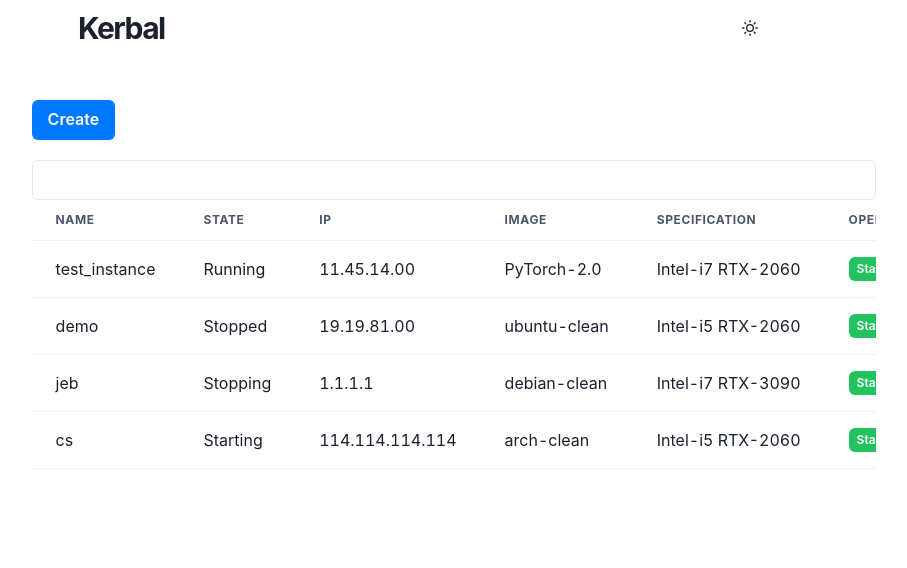
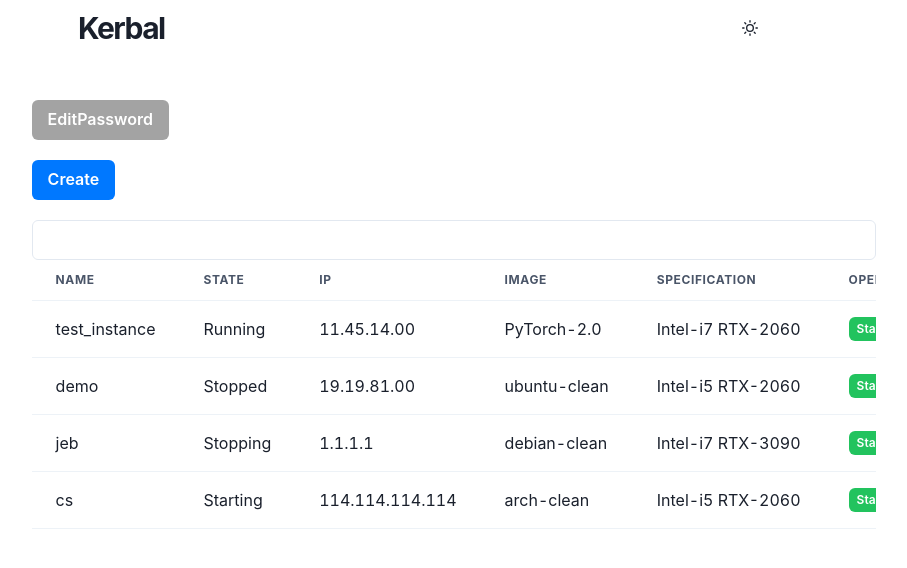
Before and after one commit to ZephyrusZhang/Kerbal, a React (Create React App) app in the folder kerbal-dashboard/: page /dashboard in a window 1280 px wide. Shown: the top 568 px of the page, without its empty margins (186-1093 px from the left). Built offline with nearby package versions, Linux system fonts and the light colour scheme; some icons are missing.

Commit message:
feat(frontend): Add an edit password button

```diff
--- a/kerbal-dashboard/src/App.tsx
+++ b/kerbal-dashboard/src/App.tsx
@@ -10,6 +10,7 @@ import SignUp from './screens/SignUp'
 import Test from './test/Test'
 import PrivateRoute from "./routes/PrivateRoute";
 import ContainerCreation from "./screens/ContainerCreation";
+import UserEdit from './screens/UserEdit'
 
 export const App = () => {
   return (
@@ -18,6 +19,7 @@ export const App = () => {
         <Route path='/sign-in' element={<SignIn/>}/>
         <Route path='/sign-up' element={<SignUp/>}/>
         <Route path='/test' element={<Test/>}/>
+        <Route path='/user_edit' element={<UserEdit/>}/>
         <Route path='/' element={<Layout/>}>
           <Route path='/' element={<PrivateRoute/>}>
             <Route path='/dashboard' element={<Dashboard/>}/>
--- a/kerbal-dashboard/src/screens/Dashboard.tsx
+++ b/kerbal-dashboard/src/screens/Dashboard.tsx
@@ -1,7 +1,7 @@
 import React, { useEffect, useState } from 'react'
 import {
   Button,
-  Flex, IconButton, Input, InputGroup, InputRightElement,
+  Flex, HStack, IconButton, Input, InputGroup, InputRightElement,
   Menu,
   MenuButton, MenuItem,
   MenuList, Spacer, Stack,
@@ -49,6 +49,9 @@ const DashBoard = () => {
 
   return (
     <MainLayout>
+      <HStack>
+        <Button colorScheme='blackAlpha' mb='20px' onClick={() => navigate('/user_edit')}>EditPassword</Button>
+      </HStack>
       <Flex>
         <Button colorScheme='messenger' mb='20px' onClick={() => navigate('/dashboard/create')}>Create</Button>
         <Spacer/>
```
